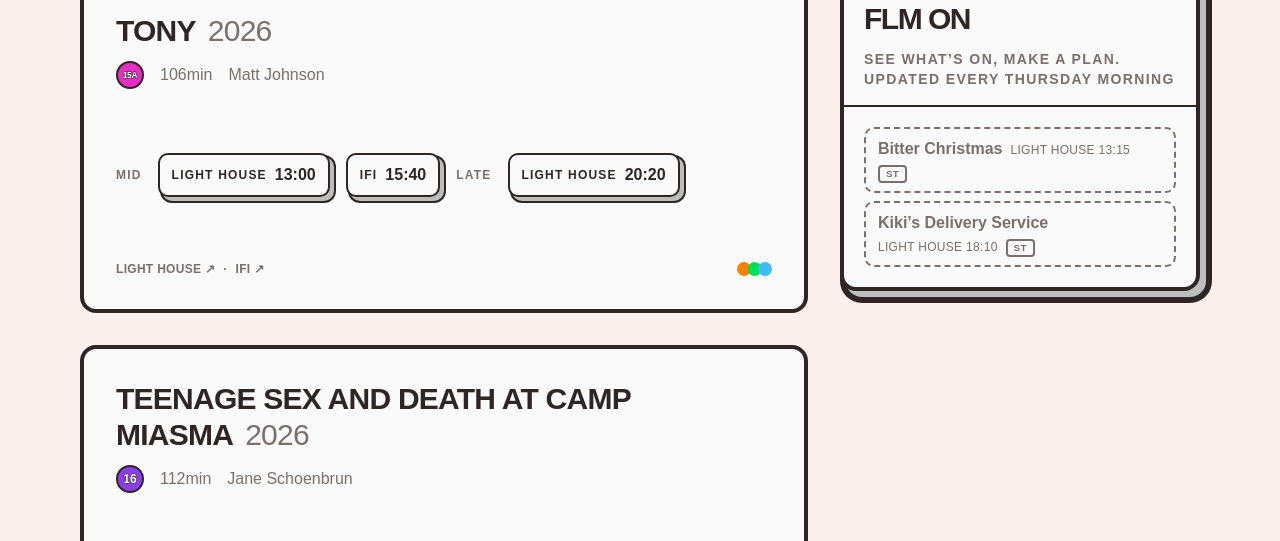
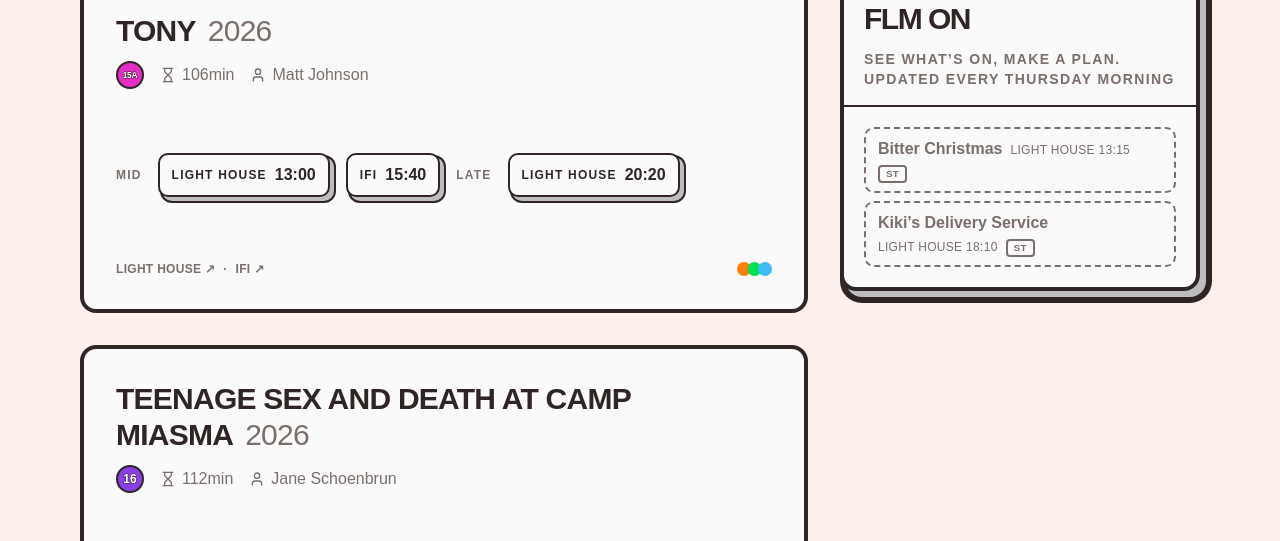
Before and after one commit to seufelipe/flm-on, a Next.js app: page / in a window 1280 px wide. Shown: the part 141-682 px from the top of the page. Built offline with nearby package versions, Linux system fonts and the light colour scheme; a web font is replaced by a local one.

Commit message:
Label the runtime and director with an icon
"111min Pedro Almodóvar" was two facts in identical dim type. An
hourglass and a person mark say which is which before you read either;
the director's pluralises to Users off the comma-joined string.

Co-Authored-By: Claude Opus 5 <noreply@anthropic.com>

```diff
--- a/components/FilmCard.tsx
+++ b/components/FilmCard.tsx
@@ -1,4 +1,5 @@
 import { Fragment, type ReactNode } from "react";
+import { Hourglass, User, Users } from "lucide-react";
 import FilmNotes from "@/components/FilmNotes";
 import MysteryTitle from "@/components/MysteryTitle";
 import { isMysteryFilm } from "@/lib/mystery";
@@ -259,14 +260,24 @@ export default function FilmCard({
           <div className="flex flex-wrap items-center gap-x-4 gap-y-2 mt-3">
             {group.cert && <Cert cert={group.cert} />}
             {group.durationMins !== undefined && !isMystery && (
-              <span className="text-base text-dim">
+              <span className="text-base text-dim flex items-center gap-1.5">
+                <Hourglass aria-hidden="true" className="size-[1em] shrink-0" />
                 {group.durationMins}min{group.durationEstimated ? " (est.)" : ""}
               </span>
             )}
             {/* Director(s), from the resolved Letterboxd page — sits next to the runtime, same
-                dim treatment. Suppressed for a Mystery Matinee (would narrow the guess). */}
+                dim treatment. Suppressed for a Mystery Matinee (would narrow the guess). The
+                icon pluralises off the comma-joined string (lib/scrapers/types.ts), so a
+                co-directed film gets `Users`. */}
             {group.director && !isMystery && (
-              <span className="text-base text-dim">{group.director}</span>
+              <span className="text-base text-dim flex items-center gap-1.5">
+                {group.director.includes(",") ? (
+                  <Users aria-hidden="true" className="size-[1em] shrink-0" />
+                ) : (
+                  <User aria-hidden="true" className="size-[1em] shrink-0" />
+                )}
+                {group.director}
+              </span>
             )}
             <LanguageTag tags={sessionTags} />
             <FilmFormatTag tags={sessionTags} />
```
Also changed, not shown: .claude/skills/fetch-films/reference/pipeline.md, 6 other files (tests, documents, lock files or other folders).
